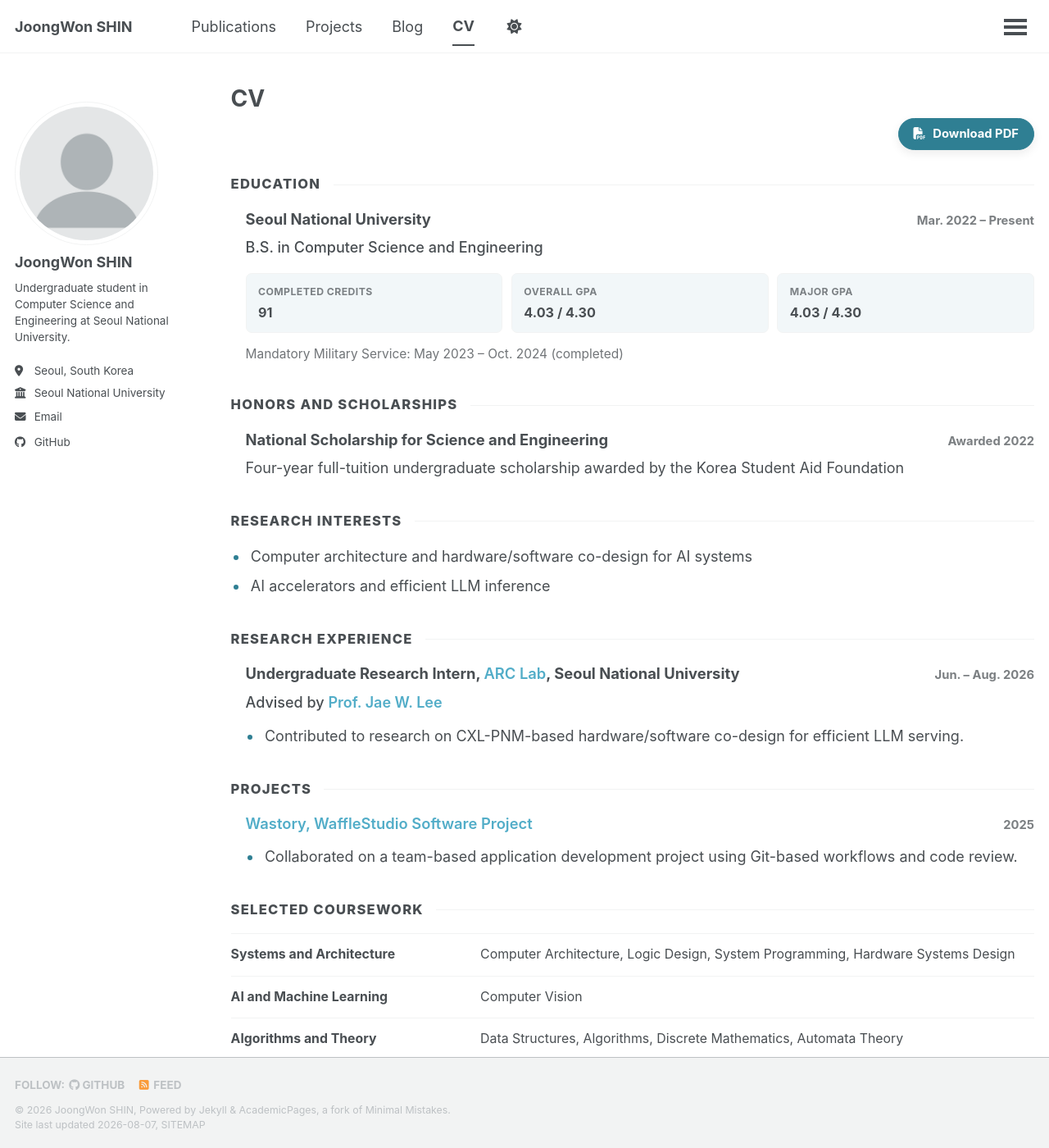
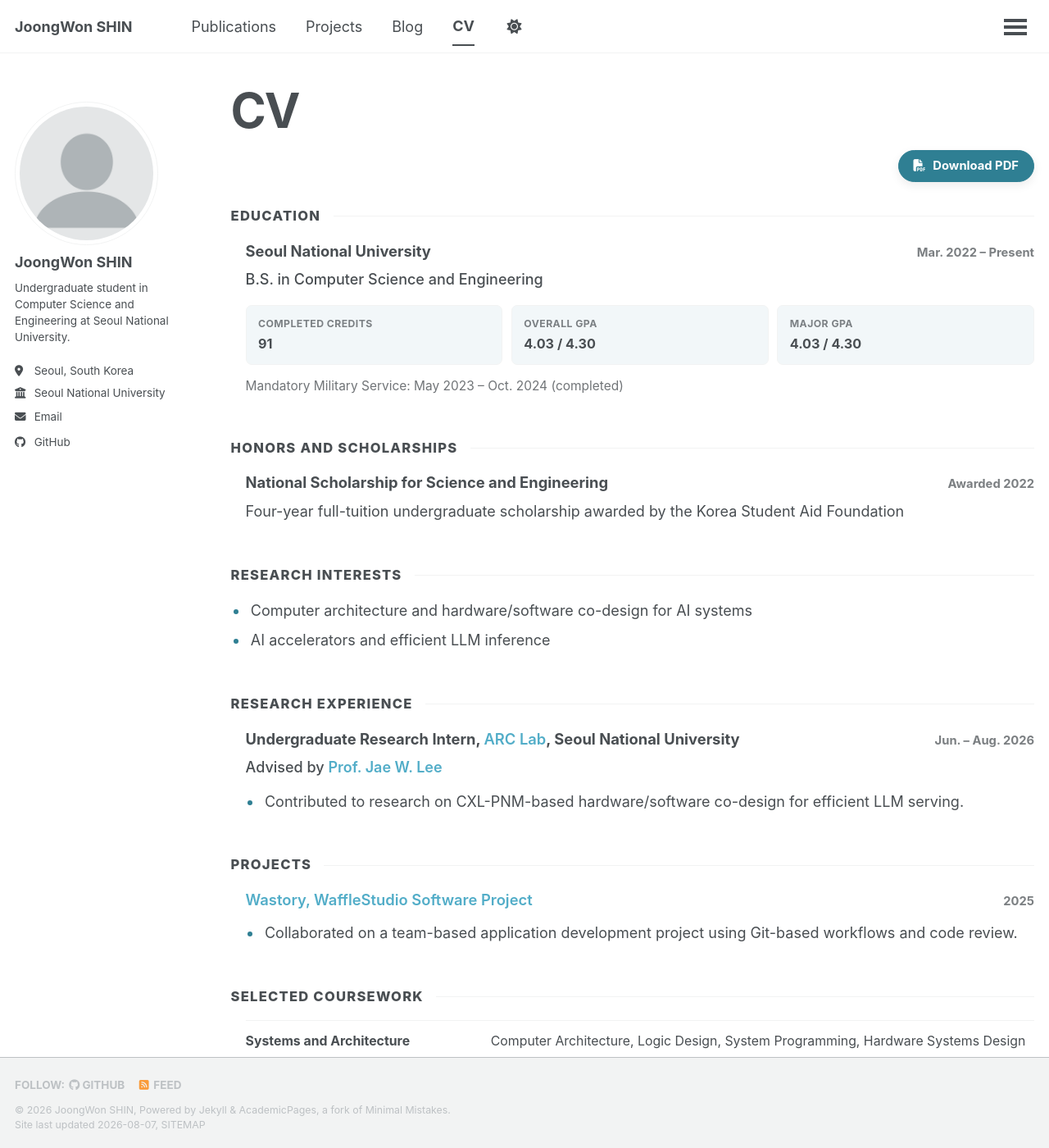
Before and after one commit to joongwon0204/joongwon0204.github.io, a Jekyll site: the page built from _pages/cv.md, in a window 1280 px wide and 1400 px high. Shown: the whole window at 82% size. Built offline with Jekyll 4.4.1, drawn with Linux system fonts in a browser that asks for light colours; a script that is not in the unit is left out.

Commit message:
update CV layout and styles for improved presentation

```diff
--- a/_layouts/archive.html
+++ b/_layouts/archive.html
@@ -15,7 +15,7 @@ layout: default
 <div id="main" role="main">
   {% include sidebar.html %}
 
-  <div class="archive">
+  <div class="archive{% if page.cv_page %} archive--cv{% endif %}">
     {% unless page.header.overlay_color or page.header.overlay_image %}
       <h1 class="page__title">{{ page.title }}</h1>
     {% endunless %}
--- a/_sass/layout/_json_cv.scss
+++ b/_sass/layout/_json_cv.scss
@@ -1,6 +1,12 @@
 /* ==========================================================================
    CV PAGE
    ========================================================================== */
+
+.archive--cv > .page__title {
+  margin-bottom: 1.25rem;
+  font-size: clamp(2.5rem, 5vw, 3.25rem);
+  letter-spacing: -0.035em;
+}
 
 .cv-page {
   --cv-accent: var(--global-base-color);
@@ -64,7 +70,11 @@
 }
 
 .cv-section {
-  margin-bottom: 2.15rem;
+  margin-bottom: 2.9rem;
+
+  &:last-child {
+    margin-bottom: 0;
+  }
 
   h2 {
     display: flex;
@@ -202,7 +212,7 @@
 
 .cv-detail-list,
 .cv-skill-list {
-  margin: 0;
+  margin: 0 0 0 1rem;
   border-top: 1px solid var(--global-border-color);
 }
 
@@ -250,6 +260,10 @@
 }
 
 @media (max-width: 48em) {
+  .cv-section {
+    margin-bottom: 2.5rem;
+  }
+
   .cv-page__actions {
     justify-content: flex-start;
   }
```
Also changed, not shown: _pages/cv.md (+1 -0 lines).
